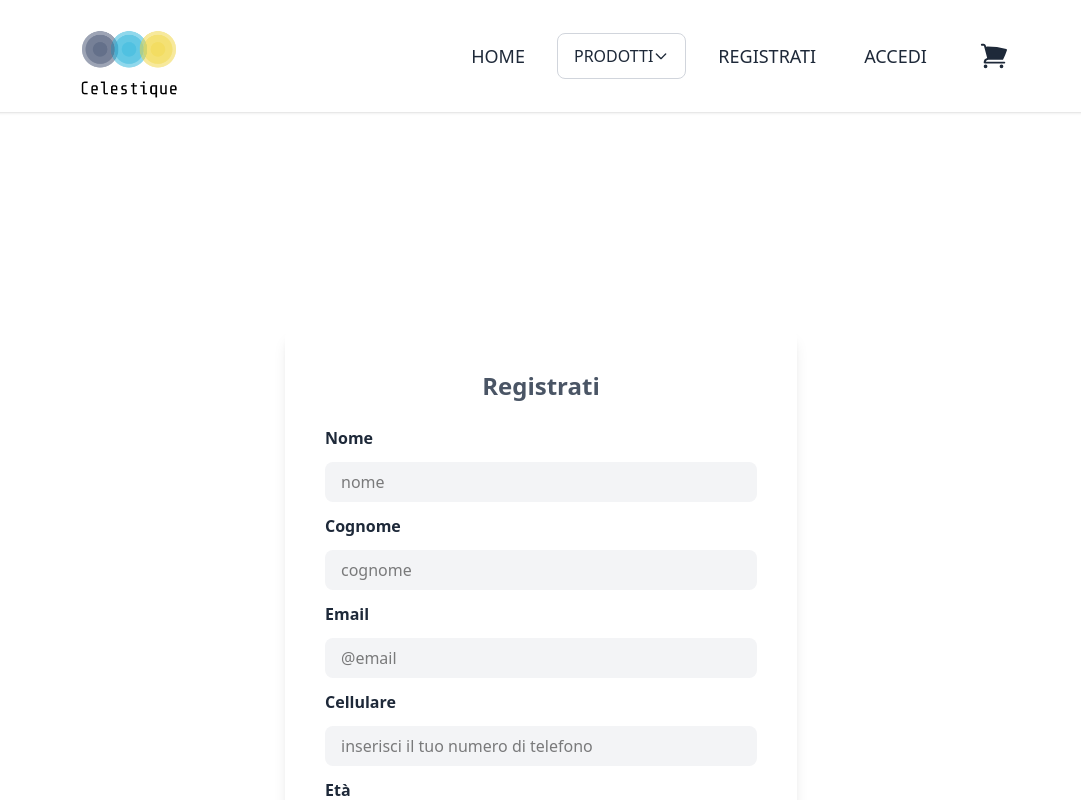
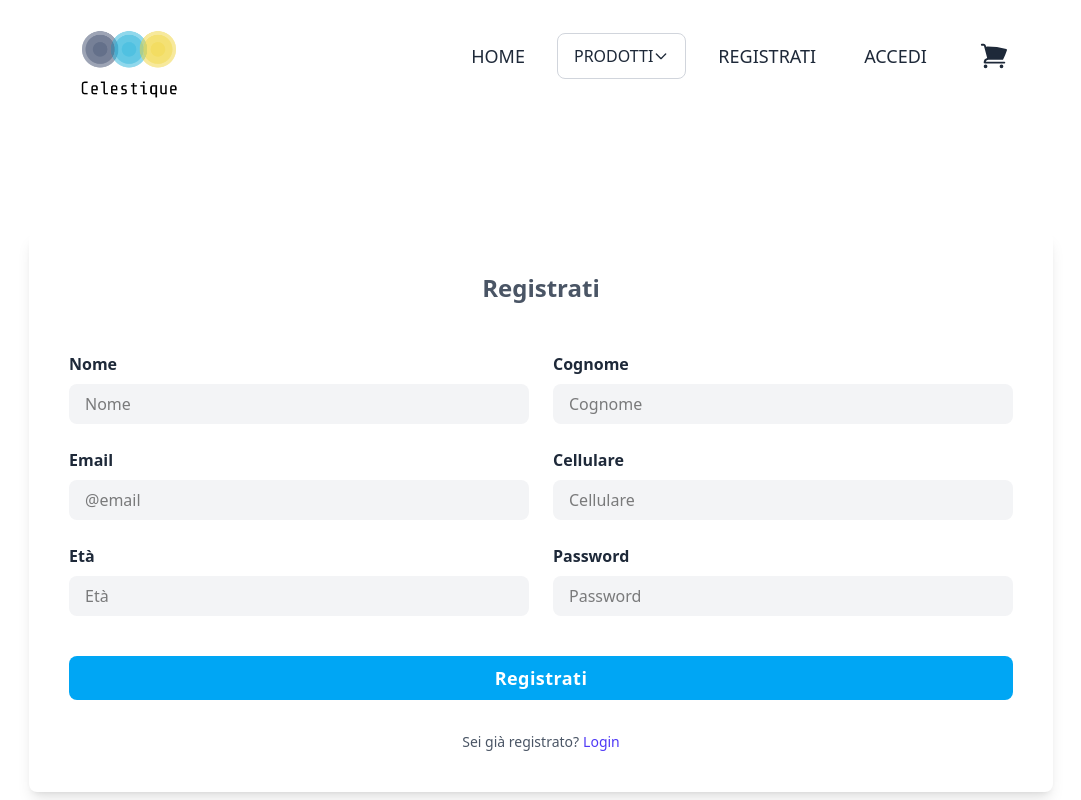
Before and after one commit to develhope/FS34-Team1-Project2, a React (Vite) app in the folder project2/: page /registrazione in a window 1280 px wide. Shown: the top 800 px of the page, without its empty margins (99-1180 px from the left). Built offline with nearby package versions, Linux system fonts and the light colour scheme.

Commit message:
styleREGeLOG

```diff
--- a/project2/src/components/Login.jsx
+++ b/project2/src/components/Login.jsx
@@ -33,7 +33,8 @@ export default function Login() {
   return (
     <>
       <Navbar />
-      <div className="min-h-screen bg-white flex items-center justify-center p-4">
+       <div className="min-h-350px bg-white flex justify-center p-4 pt-10 ">
+
         <div className="max-w-md w-full bg-white rounded-xl shadow-lg p-8">
           <h2 className="text-2xl font-bold text-gray-900 mb-6 text-center">
             Login
--- a/project2/src/components/Registrazione.jsx
+++ b/project2/src/components/Registrazione.jsx
@@ -46,21 +46,18 @@ export default function Registrazione() {
   return (
     <>
      <Navbar />
-
-      <div className="h-screen bg-white flex justify-center items-center mt-50 mb-50">
-        <div className="lg:w-2/5 md:w-1/2 w-2/3">
+    <div className="min-h-screen bg-white flex justify-center items-center px-4">
+    <div className="w-full max-w-5xl">
     <form
       onSubmit={handleSubmit}
-            className="bg-white p-10 rounded-lg shadow-lg min-w-full "
+      className="bg-white p-10 rounded-lg shadow-lg grid grid-cols-1 gap-6 lg:grid-cols-2"
     >
-            <h1 className="text-center text-2xl mb-6 text-gray-600 font-bold font-sans">
+      <h1 className="text-center text-2xl mb-6 text-gray-600 font-bold font-sans col-span-1 lg:col-span-2">
         Registrati
       </h1>
+
       <div>
-              <label
-                className="text-gray-800 font-semibold block my-3 text-md"
-                htmlFor="nome"
-              >
+        <label htmlFor="nome" className="text-gray-800 font-semibold block mb-2">
           Nome
         </label>
         <input
@@ -68,16 +65,14 @@ export default function Registrazione() {
           type="text"
           name="nome"
           id="nome"
-                placeholder="nome"
+          placeholder="Nome"
           onChange={handleChange}
           value={user.nome}
         />
       </div>
+
       <div>
-              <label
-                className="text-gray-800 font-semibold block my-3 text-md"
-                htmlFor="cognome"
-              >
+        <label htmlFor="cognome" className="text-gray-800 font-semibold block mb-2">
           Cognome
         </label>
         <input
@@ -85,16 +80,14 @@ export default function Registrazione() {
           type="text"
           name="cognome"
           id="cognome"
-                placeholder="cognome"
+          placeholder="Cognome"
           onChange={handleChange}
           value={user.cognome}
         />
       </div>
+
       <div>
-              <label
-                className="text-gray-800 font-semibold block my-3 text-md"
-                htmlFor="email"
-              >
+        <label htmlFor="email" className="text-gray-800 font-semibold block mb-2">
           Email
         </label>
         <input
@@ -107,11 +100,9 @@ export default function Registrazione() {
           value={user.email}
         />
       </div>
+
       <div>
-              <label
-                className="text-gray-800 font-semibold block my-3 text-md"
-                htmlFor="cellulare"
-              >
+        <label htmlFor="cellulare" className="text-gray-800 font-semibold block mb-2">
           Cellulare
         </label>
         <input
@@ -119,16 +110,14 @@ export default function Registrazione() {
           type="tel"
           name="cellulare"
           id="cellulare"
-                placeholder="inserisci il tuo numero di telefono"
+          placeholder="Cellulare"
           onChange={handleChange}
           value={user.cellulare}
         />
       </div>
+
       <div>
-              <label
-                className="text-gray-800 font-semibold block my-3 text-md"
-                htmlFor="eta"
-              >
+        <label htmlFor="eta" className="text-gray-800 font-semibold block mb-2">
           Età
         </label>
         <input
@@ -136,16 +125,14 @@ export default function Registrazione() {
           type="number"
           name="eta"
           id="eta"
-                placeholder="inserisci la tua età"
+          placeholder="Età"
           onChange={handleChange}
           value={user.eta}
         />
       </div>
+
       <div>
-              <label
-                className="text-gray-800 font-semibold block my-3 text-md"
-                htmlFor="password"
-              >
+        <label htmlFor="password" className="text-gray-800 font-semibold block mb-2">
           Password
         </label>
         <input
@@ -153,29 +140,33 @@ export default function Registrazione() {
           type="password"
           name="password"
           id="password"
-                placeholder="password"
+          placeholder="Password"
           onChange={handleChange}
           value={user.password}
         />
       </div>
+
       <button
         type="submit"
-              className="w-full mt-6 bg-sky-500 rounded-lg px-4 py-2 text-lg text-white tracking-wide font-semibold font-sans"
+        className="col-span-1 lg:col-span-2 w-full mt-4 bg-sky-500 rounded-lg px-4 py-2 text-lg text-white tracking-wide font-semibold"
       >
         Registrati
       </button>
-            <div className="mt-6 text-center text-sm text-gray-600">
+
+      <div className="col-span-1 lg:col-span-2 text-center text-sm text-gray-600 mt-2">
         Sei già registrato?
-              <Link
-                to="/login"
-                className="text-indigo-600 hover:text-indigo-500 font-medium"
-              >
+        <Link to="/login" className="text-indigo-600 hover:text-indigo-500 font-medium ml-1">
           Login
         </Link>
        </div>
       </form>
     </div>
    </div>
+
+
+
+
+
       {messaggioErrore && (
         <div
           id="popUp"
```
Lines whose indentation alone changed are shown as unchanged.
